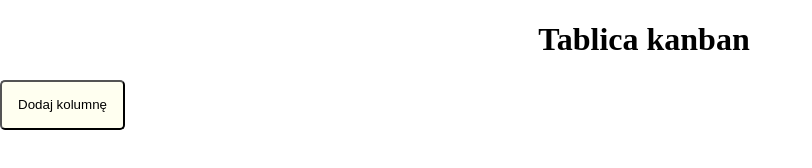
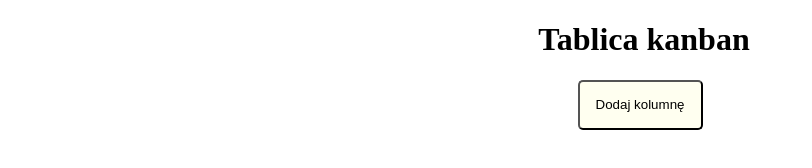
Before and after one commit to mindelicious/Ajax, a plain HTML site: page index.html in a window 1280 px wide. Shown: the whole page, without its empty margins (0-812 px from the left). Drawn offline with nearby package versions, Linux system fonts and the light colour scheme; no server answers.

Commit message:
Update index.html

```diff
--- a/index.html
+++ b/index.html
@@ -9,7 +9,10 @@
 
 	<div id="board" class="board">
 	  <h1>Tablica kanban</h1>
-	  <button class="create-column">Dodaj kolumnę</button>
+      <div class="addCol">
+          <button class="create-column">Dodaj kolumnę</button>
+      </div>
+
 	  <div class="column-container"></div>
 	</div>
 
```
